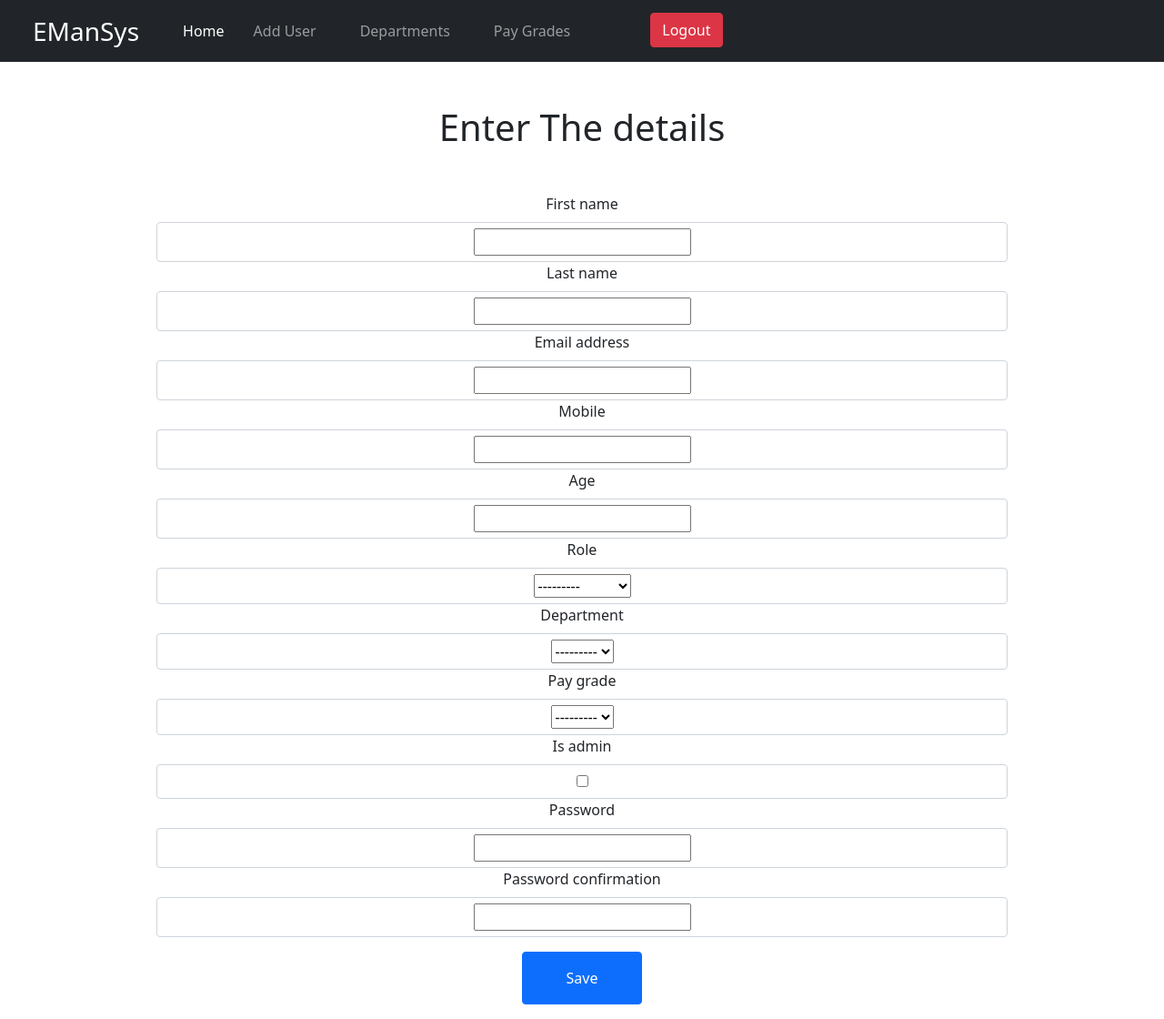
After one commit to rishabhDev2700/EManSys, a Django app: page /superuser/register/ in a window 1280 px wide. The commit adds this page. Shown: the whole page at 91% size. Run offline with Django 3.2, Linux system fonts and the light colour scheme; data that the repository does not hold is empty.

Commit message:
Added query statements for fetching data from db for admin views

```diff
--- /dev/null
+++ b/AdminView/forms.py
@@ -0,0 +1,15 @@
+from django.contrib.auth.forms import UserCreationForm, UserChangeForm
+
+from Authentication.models import User
+
+
+class UserRegistrationForm(UserCreationForm):
+    class Meta:
+        model = User
+        fields = ('first_name', 'last_name', 'email', 'mobile', 'age', 'role', 'department', 'pay_grade', 'is_admin')
+
+
+class UserUpdateForm(UserChangeForm):
+    class Meta:
+        model = User
+        fields = ('email', 'mobile', 'role', 'department', 'pay_grade', 'is_admin')
--- a/AdminView/templates/admin/dashboard.html
+++ /dev/null
@@ -1 +0,0 @@
-{%extends 'employee/base.html'}
--- a/AdminView/templates/admin/user_form.html
+++ /dev/null
@@ -1,5 +0,0 @@
-{%extends 'employee/base.html'%}
-{%block title%}{%endblock%}
-{%block content%}
-
-{%endblock%}
--- /dev/null
+++ b/AdminView/templates/admin_view/base.html
@@ -0,0 +1,54 @@
+<!DOCTYPE html>
+<html lang="en">
+
+<head>
+    <meta charset="UTF-8">
+    <meta http-equiv="X-UA-Compatible" content="IE=edge">
+    <meta name="viewport" content="width=device-width, initial-scale=1.0">
+    <link href="https://cdn.jsdelivr.net/npm/bootstrap@5.1.3/dist/css/bootstrap.min.css" rel="stylesheet"
+        integrity="sha384-1BmE4kWBq78iYhFldvKuhfTAU6auU8tT94WrHftjDbrCEXSU1oBoqyl2QvZ6jIW3" crossorigin="anonymous">
+    <title>{%block title%}{%endblock%}</title>
+</head>
+
+<body>
+    <div>
+        <nav class="navbar navbar-expand-lg navbar-dark bg-dark">
+            <div class="container-fluid">
+                <a class="navbar-brand fw-light fs-3 px-4" href="{%url 'dashboard'%}">EManSys</a>
+                <button class="navbar-toggler" type="button" data-bs-toggle="collapse"
+                    data-bs-target="#navbarSupportedContent" aria-controls="navbarSupportedContent"
+                    aria-expanded="false" aria-label="Toggle navigation">
+                    <span class="navbar-toggler-icon"></span>
+                </button>
+                <div class="collapse navbar-collapse" id="navbarSupportedContent">
+                    <ul class="navbar-nav me-auto mb-2 mb-lg-0">
+                        <li class="nav-item">
+                            <a class="nav-link active" aria-current="page" href="{%url 'dashboard'%}">Home</a>
+                        </li>
+                        <li class="nav-item px-2 mx-2">
+                            <a class="nav-link" href="{%url 'register'%}">Add User</a>
+                        </li>
+                        <li class="nav-item px-2 mx-2">
+                            <a class="nav-link" href="{%url 'departments'%}">Departments</a>
+                        </li>
+                        <li class="nav-item px-2 mx-2">
+                            <a class="nav-link" href="{%url 'pay_grades'%}">Pay Grades</a>
+                        </li>
+                        <li class="nav-item px-2 mx-2">
+                            <a class="btn btn-danger mx-5" href="{%url 'logout'%}">Logout</a>
+                        </li>
+                    </ul>
+                </div>
+            </div>
+        </nav>
+        <div class="container-fluid">
+            {%block content%}{%endblock%}
+        </div>
+    </div>
+    <script src="https://cdn.jsdelivr.net/npm/bootstrap@5.1.3/dist/js/bootstrap.bundle.min.js"
+        integrity="sha384-ka7Sk0Gln4gmtz2MlQnikT1wXgYsOg+OMhuP+IlRH9sENBO0LRn5q+8nbTov4+1p"
+        crossorigin="anonymous"></script>
+
+</body>
+
+</html>
--- /dev/null
+++ b/AdminView/templates/admin_view/dashboard.html
@@ -0,0 +1,3 @@
+{%extends 'admin_view/base.html'%}
+{%block title%}Dashboard{%endblock%}
+{%block content%}{%endblock%}
--- /dev/null
+++ b/AdminView/templates/admin_view/user_form.html
@@ -0,0 +1,15 @@
+{%extends 'admin_view/base.html'%}
+{%block title%}{%endblock%}
+{%block content%}
+<div class="container mx-auto" style="width:60rem; text-align:center">
+    <h2 class="h1 my-5">Enter The details</h2>
+    <form action="" method="post">
+        {%csrf_token%}
+        {%for field in form%}
+        <label class="form-label">{{field.label}}</label>
+        <div class="form-control">{{field}}</div>
+        {%endfor%}
+        <input type="submit" class="btn btn-primary my-3 px-5 py-3" value="Save">
+    </form>
+</div>
+{%endblock%}
--- a/AdminView/urls.py
+++ b/AdminView/urls.py
@@ -2,7 +2,10 @@ from django.urls import path
 from . import views
 
 urlpatterns = [
-    path('', views.dashboard, name="dashboard"),
+    path('', views.get_dashboard, name="dashboard"),
     path('register/', views.register_user, name="register"),
     path('update/', views.update_user, name="update_user"),
+    path('delete/', views.delete_user, name="delete_user"),
+    path('departments/', views.get_departments, name="departments"),
+    path('paygrades/', views.get_pay_grades, name="pay_grades"),
 ]
--- a/AdminView/views.py
+++ b/AdminView/views.py
@@ -1,14 +1,50 @@
-from django.shortcuts import render
+from django.http import HttpResponse
+from django.shortcuts import render, redirect
+
+# Create your views here.
+from AdminView.forms import UserRegistrationForm, UserUpdateForm
+from Authentication.models import User, Department, PayGrade
 
 
-# Create your views here.
-def dashboard(request):
-    return render(request, 'admin/dashboard.html')
+def get_dashboard(request):
+    users = User.objects.filter(is_admin=False)
+    print(users)
+    return render(request, 'admin_view/dashboard.html', {'users': users})
 
 
 def register_user(request):
-    return render(request, 'admin/user_form.html', {})
+    if request.method == 'POST':
+        form = UserRegistrationForm(request.POST)
+        if form.is_valid():
+            form.save()
+            redirect('dashboard')
+    form = UserRegistrationForm()
+    return render(request, 'admin_view/user_form.html', {'form': form})
 
 
 def update_user(request):
-    return render(request, 'admin/user_form.html', {})
+    if request.method == 'POST':
+        form = UserUpdateForm(request.POST)
+        if form.is_valid():
+            form.save()
+            return redirect('dashboard')
+        else:
+            return HttpResponse("There was some problem please try again!")
+    form = UserUpdateForm(instance=request.user)
+    return render(request, 'admin_view/user_form.html', {'form': form})
+
+
+def delete_user(request, id):
+    user = User.objects.get(pk=id)
+    user.delete()
+    return redirect('dashboard')
+
+
+def get_departments(request):
+    departments = Department.objects.all()
+    return render(request, 'admin_view/departments.html', {'departments': departments})
+
+
+def get_pay_grades(request):
+    pay_grades = PayGrade.objects.all()
+    return render(request, 'admin_view/pay_grades.html', {'pay_grades': pay_grades})
--- a/Authentication/models.py
+++ b/Authentication/models.py
@@ -6,11 +6,14 @@ from django.utils import timezone
 
 
 class Department(models.Model):
+    objects = models.Manager()
     department_name = models.CharField(max_length=20)
     department_description = models.CharField(max_length=50)
 
 
 class PayGrade(models.Model):
+    objects = models.Manager()
+    name = models.CharField(max_length=20, default=None)
     base_pay = models.IntegerField()
     house_rent_allowance = models.IntegerField()
     dearness_allowance = models.IntegerField()
@@ -33,6 +36,7 @@ class User(AbstractUser):
     date_joined = models.DateTimeField(default=timezone.now)
     department = models.ForeignKey(Department, on_delete=models.SET_NULL, null=True)
     pay_grade = models.ForeignKey(PayGrade, on_delete=models.SET_NULL, null=True)
+    objects = models.Manager()
 
     def __str__(self):
         return self.username
--- a/EManSys/urls.py
+++ b/EManSys/urls.py
@@ -18,5 +18,7 @@ from django.urls import path, include
 
 urlpatterns = [
     path('admin/', admin.site.urls),
-    path('', include('Authentication.urls'))
+    path('', include('Authentication.urls')),
+    path('superuser/', include('AdminView.urls')),
+    path('employee/', include('EmployeeView.urls')),
 ]
--- a/EmployeeView/templates/employee/home.html
+++ /dev/null
@@ -1,3 +0,0 @@
-{%extends 'employee/base.html'%}
-{%block title%}{%endblock%}
-{%block content%}{%endblock%}
--- a/EmployeeView/templates/employee/pay_details.html
+++ b/EmployeeView/templates/employee_view/pay_details.html
@@ -1,4 +1,4 @@
-{%extends 'employee/base.html'%}
+{%extends 'employee_view/base.html'%}
 {%block title%}Pay Details{%endblock%}
 {%block content%}
 <h2>Pay Details</h2>
--- a/EmployeeView/urls.py
+++ b/EmployeeView/urls.py
@@ -3,5 +3,5 @@ from . import views
 
 urlpatterns = [
     path('', views.home, name="home"),
-    path('pay-details/', views.pay_details, name="pay_details")
+    path('pay_details/', views.pay_details, name="pay_details")
 ]
--- a/EmployeeView/views.py
+++ b/EmployeeView/views.py
@@ -3,8 +3,8 @@ from django.shortcuts import render
 
 # Create your views here.
 def home(request):
-    return render(request, 'templates/employee/home.html')
+    return render(request, 'employee_view/home.html')
 
 
 def pay_details(request):
-    return render(request, 'templates/employee/pay_details.html')
+    return render(request, 'employee_view/pay_details.html')
```
Also changed, not shown: AdminView/templates/admin_view/departments.html (added, +12 -0 lines), AdminView/templates/admin_view/pay_grades.html (added, +15 -0 lines), EmployeeView/templates/employee_view/base.html (renamed from EmployeeView/templates/employee/base.html, +5 -18 lines), EmployeeView/templates/employee_view/home.html (added, +20 -0 lines), Authentication/migrations/0003_auto_20211122_0816.py (added), db.sqlite3.
